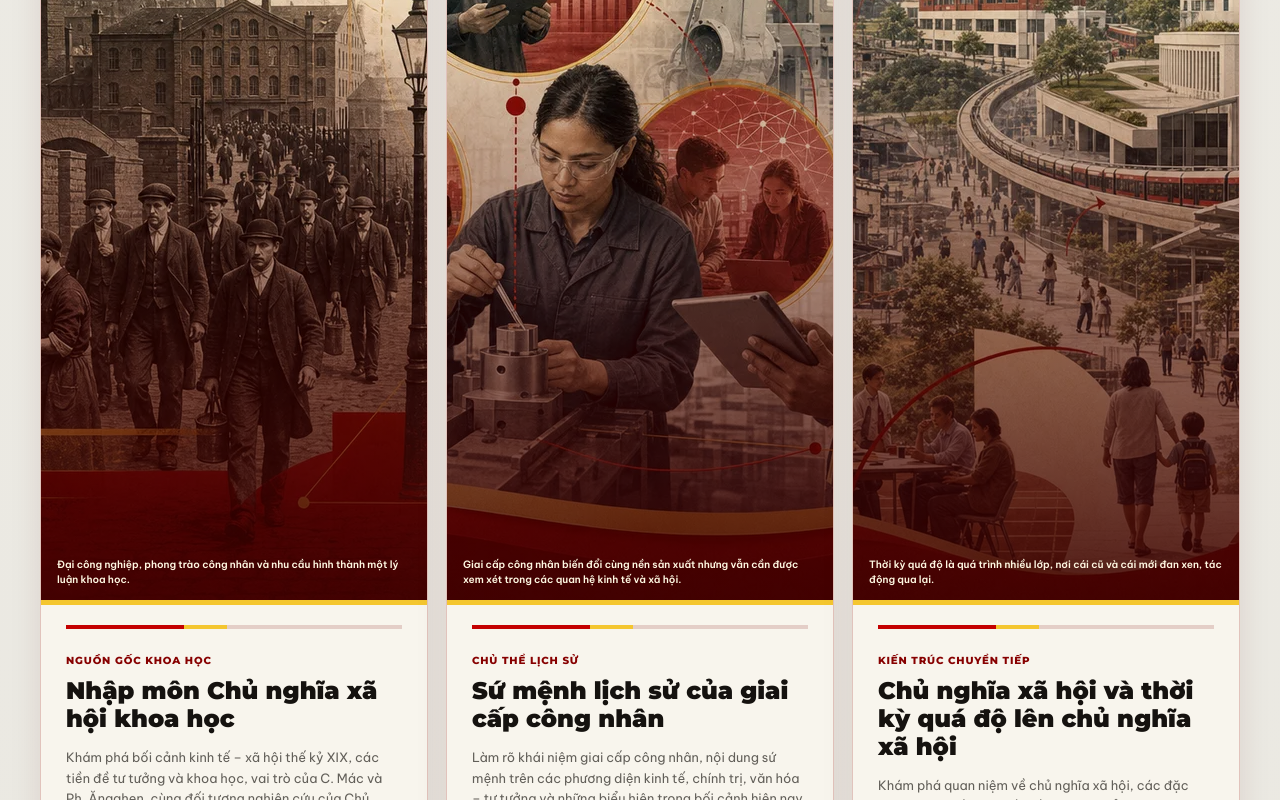
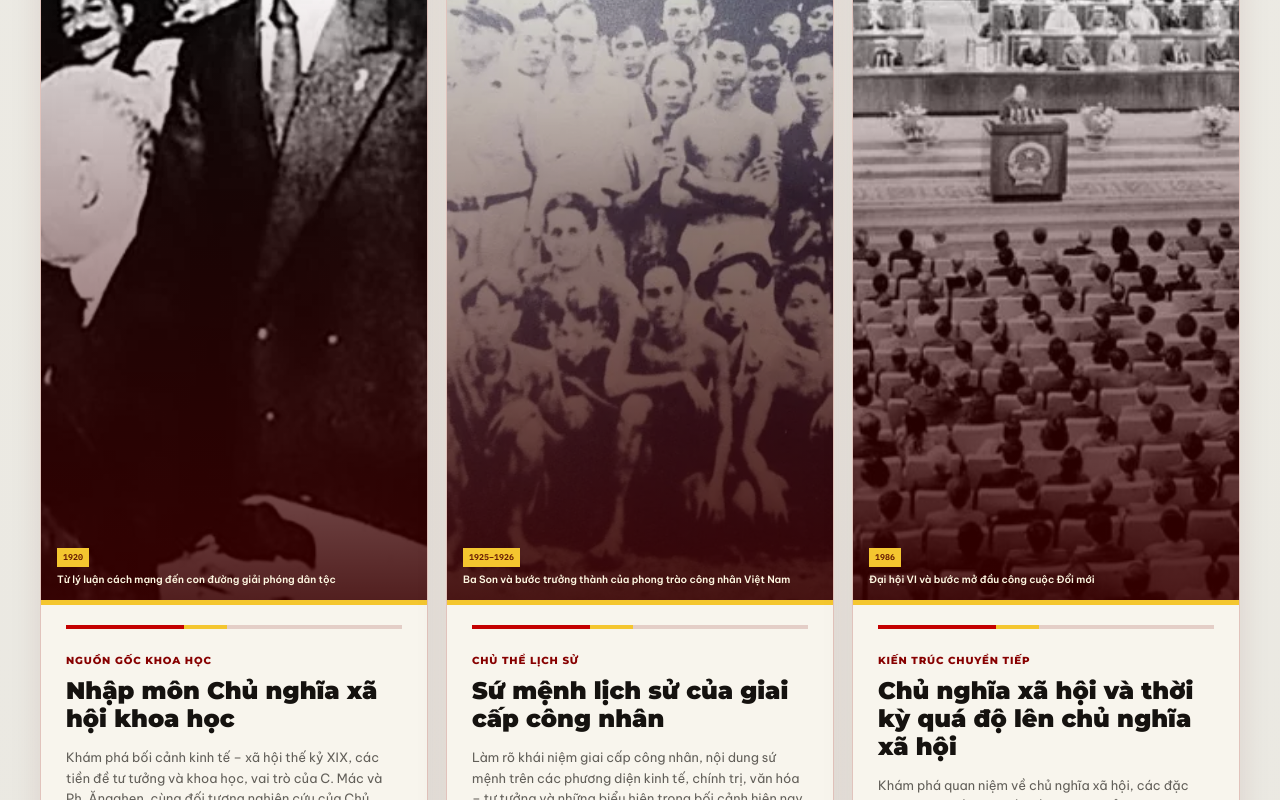
Before and after one commit to VuNgocHaiHE172679/mach-learning, a React (Vite) app: page / in a window 1280 px wide. Shown: the part 2304-3104 px from the top of the page. Built offline with nearby package versions, Linux system fonts and the light colour scheme.

Commit message:
feat: use verified historical images on chapter overviews

```diff
--- a/src/pages/HomePage.jsx
+++ b/src/pages/HomePage.jsx
@@ -11,6 +11,7 @@ import {
 } from "lucide-react";
 import { chapters, podcasts } from "../data/learningContent";
 import { lessonAudioScripts } from "../data/lessonAudioScripts";
+import { chapterHistoryFeatures } from "../data/lessonCoreContent";
 
 const FEATURED_AUDIO_SCRIPT = lessonAudioScripts["chapter-1-module-1"];
 const FEATURED_HOME_AUDIO = {
@@ -183,15 +184,29 @@ export default function HomePage({
               </div>
               <figure className="chapter-card-figure">
                 <img
-                  src={chapter.illustration.src}
-                  alt={chapter.illustration.alt}
+                  src={
+                    chapterHistoryFeatures[chapter.id]?.image ??
+                    chapter.illustration.src
+                  }
+                  alt={
+                    chapterHistoryFeatures[chapter.id]?.alt ??
+                    chapter.illustration.alt
+                  }
                   width="1400"
                   height="933"
                   loading="lazy"
                   decoding="async"
-                  style={{ objectPosition: chapter.illustration.focalPoint }}
+                  style={{
+                    objectPosition:
+                      chapterHistoryFeatures[chapter.id]?.focalPoint ??
+                      chapter.illustration.focalPoint,
+                  }}
                 />
-                <figcaption>{chapter.illustration.caption}</figcaption>
+                <figcaption>
+                  <span>{chapterHistoryFeatures[chapter.id]?.year}</span>
+                  {chapterHistoryFeatures[chapter.id]?.title ??
+                    chapter.illustration.caption}
+                </figcaption>
               </figure>
               <div className="chapter-line" />
               <p className="chapter-kicker">
--- a/src/pages/LearningHubPage.jsx
+++ b/src/pages/LearningHubPage.jsx
@@ -10,6 +10,7 @@ import {
   Sparkles,
 } from "lucide-react";
 import { chapters } from "../data/learningContent";
+import { chapterHistoryFeatures } from "../data/lessonCoreContent";
 
 export default function LearningHubPage({ navigate }) {
   return (
@@ -86,16 +87,29 @@ export default function LearningHubPage({ navigate }) {
                 <span className="track-status">
                   TR. {chapter.sourcePages}
                 </span>
-                <figure className="track-illustration" aria-hidden="true">
+                <figure className="track-illustration">
                   <img
-                    src={chapter.illustration.src}
-                    alt=""
+                    src={
+                      chapterHistoryFeatures[chapter.id]?.image ??
+                      chapter.illustration.src
+                    }
+                    alt={
+                      chapterHistoryFeatures[chapter.id]?.alt ??
+                      chapter.illustration.alt
+                    }
                     width="1400"
                     height="933"
                     loading="lazy"
                     decoding="async"
-                    style={{ objectPosition: chapter.illustration.focalPoint }}
+                    style={{
+                      objectPosition:
+                        chapterHistoryFeatures[chapter.id]?.focalPoint ??
+                        chapter.illustration.focalPoint,
+                    }}
                   />
+                  <figcaption>
+                    {chapterHistoryFeatures[chapter.id]?.year}
+                  </figcaption>
                 </figure>
               </header>
 
--- a/src/philosophy-theme.css
+++ b/src/philosophy-theme.css
@@ -649,6 +649,18 @@ h3,
   line-height: 1.5;
 }
 
+.chapter-card-figure figcaption span {
+  display: block;
+  width: max-content;
+  margin-bottom: 5px;
+  padding: 3px 6px;
+  color: #5f1200;
+  background: var(--mustard);
+  font-family: var(--font-mono);
+  font-size: 0.52rem;
+  font-weight: 900;
+}
+
 .chapter-card:hover .chapter-card-figure img {
   filter: saturate(1) contrast(1.04);
   transform: scale(1.035);
@@ -930,6 +942,18 @@ h3,
   height: 100%;
   object-fit: cover;
   filter: saturate(0.78) contrast(1.06);
+}
+
+.track-illustration figcaption {
+  position: absolute;
+  right: 7px;
+  bottom: 6px;
+  padding: 3px 6px;
+  color: #5f1200;
+  background: var(--mustard);
+  font-family: var(--font-mono);
+  font-size: 0.48rem;
+  font-weight: 900;
 }
 
 .track-header h2 {
```
